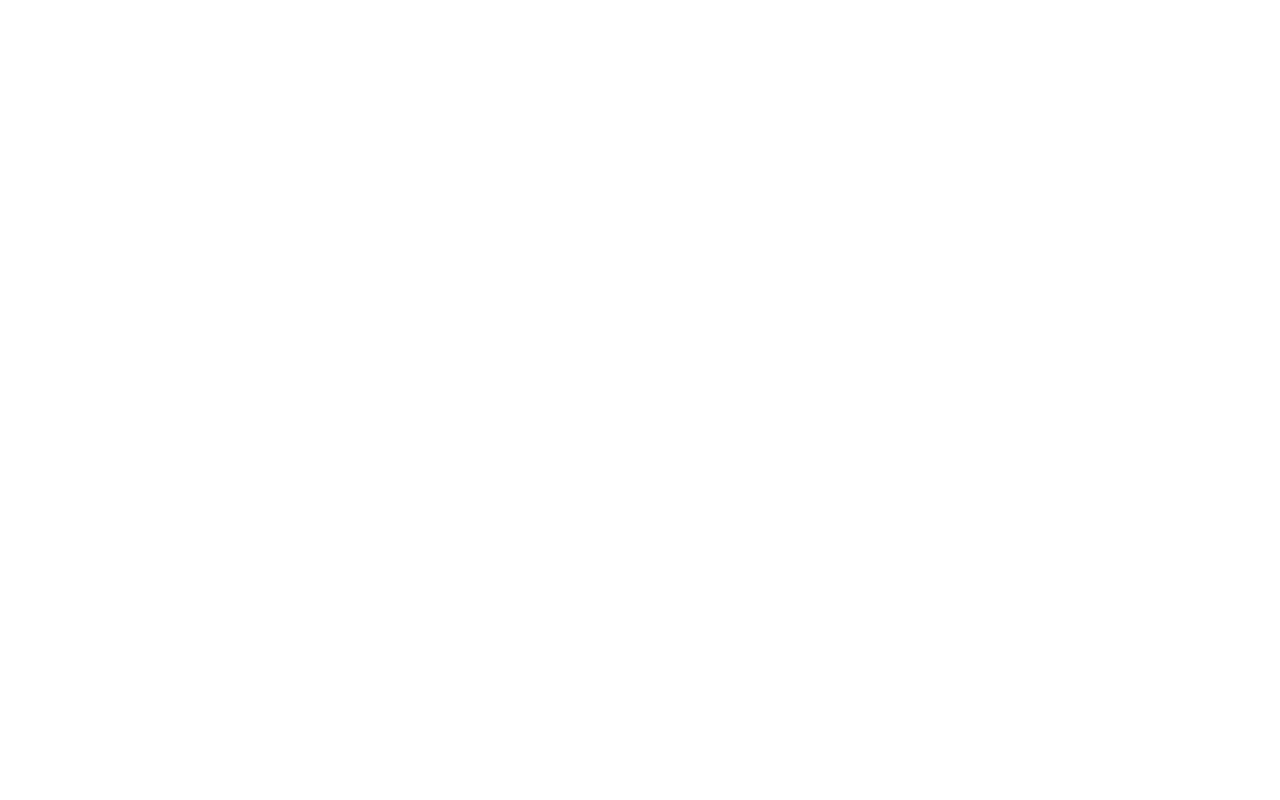
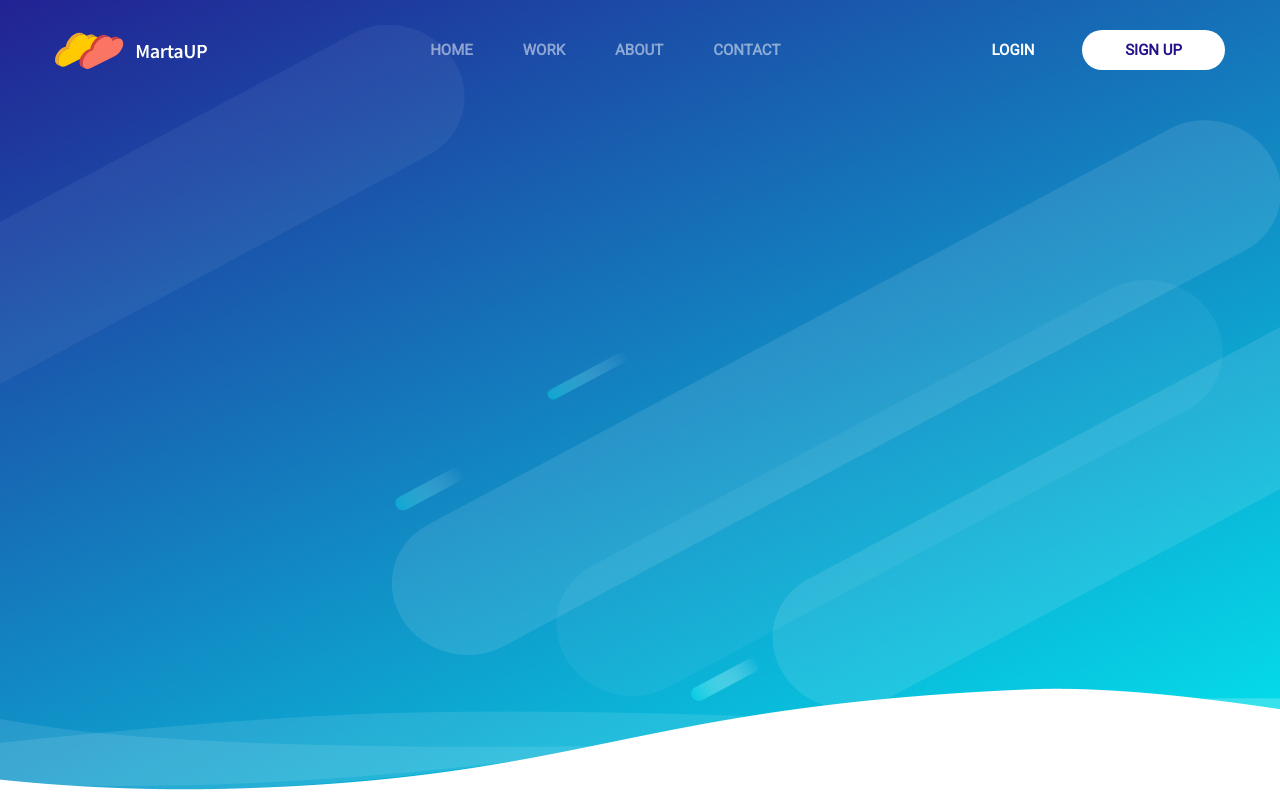
Before and after one commit to A11e5/MartaUP, a plain HTML site: page index.html in a window 1280 px wide. Drawn offline with Linux system fonts and the light colour scheme.

Commit message:
add: make header

```diff
--- a/css/style.css
+++ b/css/style.css
@@ -0,0 +1,93 @@
+@import url('./reset.css');
+@import url('https://fonts.googleapis.com/css2?family=Roboto&family=Source+Sans+3:wght@400;600;700&display=swap');
+
+:root {
+    --text-gray: #272727;
+    --text-black: #202020;
+    --btn-yellow: #FFCA00;
+}
+
+/* GENERAL */
+
+body {
+    font-family: 'Roboto', sans-serif;
+    font-size: 15px;
+    font-weight: 400;
+    line-height: 1.6;
+}
+
+.container {
+    max-width: 1200px;
+    margin: 0 auto;
+    padding: 0 15px;
+
+}
+
+.none {
+    display: none;
+}
+
+/* font-family: 'Roboto', sans-serif;
+font-family: 'Source Sans 3', sans-serif; */
+
+/* HEADER */
+
+.header {
+    background-image: url('../img/header-bg.jpg');
+    background-repeat: no-repeat;
+    background-size: cover;
+    background-position: top center;
+    min-height: 793px;
+}
+
+.header__top {
+    display: flex;
+    justify-content: space-between;
+    height: 100px;
+    align-items: center;
+}
+
+/* MENU */
+
+.menu__list {
+    display: flex;
+    gap: 50px;
+}
+
+.menu__list a {
+    text-transform: uppercase;
+    color: #FFF;
+    opacity: .5;
+    font-weight: 600;
+    transition: all 0.2s ease;
+}
+
+.menu__list a:hover {
+    opacity: 1;
+}
+
+.login {
+    margin-right: 44px;
+    text-transform: uppercase;
+    color: #FFF;
+    font-weight: 600;
+    transition: all 0.2s ease;
+}
+
+.login:hover {
+    color: #250F8A;
+}
+
+.sign-up {
+    text-transform: uppercase;
+    color: #250F8A;
+    padding: 8px 43px;
+    background-color: #FFF;
+    border-radius: 20px;
+    font-weight: 600;
+    transition: all 0.5s ease;
+}
+
+.sign-up:hover {
+    background-color: var(--btn-yellow);
+}
--- a/index.html
+++ b/index.html
@@ -4,9 +4,32 @@
     <meta charset="UTF-8">
     <meta http-equiv="X-UA-Compatible" content="IE=edge">
     <meta name="viewport" content="width=device-width, initial-scale=1.0">
-    <title>Document</title>
+    <title>MartaUP</title>
+    <link rel="shortcut icon" href="./img/icon.ico" type="image/x-icon">
+    <link rel="stylesheet" href="./css/style.css">
+    <link rel="stylesheet" href="./css/media.css">
 </head>
 <body>
-
+    <header class="header">
+        <div class="container">
+            <div class="header__top">
+                <div class="logo">
+                    <a href="#"><img src="/img/logo.svg" alt="MartaUP"></a>
+                </div>
+                <nav class="menu">
+                    <ul class="menu__list">
+                        <li><a href="#">Home</a></li>
+                        <li><a href="#">Work</a></li>
+                        <li><a href="#">About</a></li>
+                        <li><a href="#">Contact</a></li>
+                    </ul>
+                </nav>
+                <div class="header-btn">
+                    <a class="login" href="#">Login</a>
+                    <a class="sign-up" href="#">Sign Up</a>
+                </div>
+            </div>
+        </div>
+    </header>
 </body>
 </html>
```
Also changed, not shown: img/header-bg.jpg (added), img/icon.ico (added), img/logo.svg (added), 2 other files.
